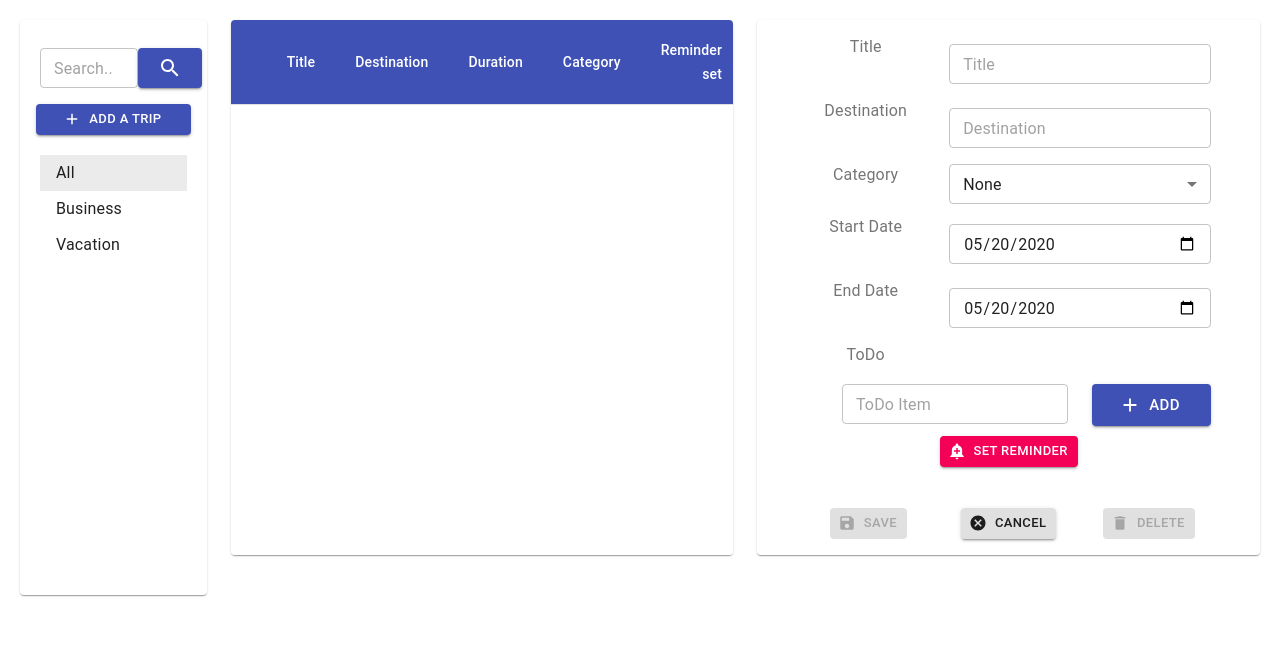
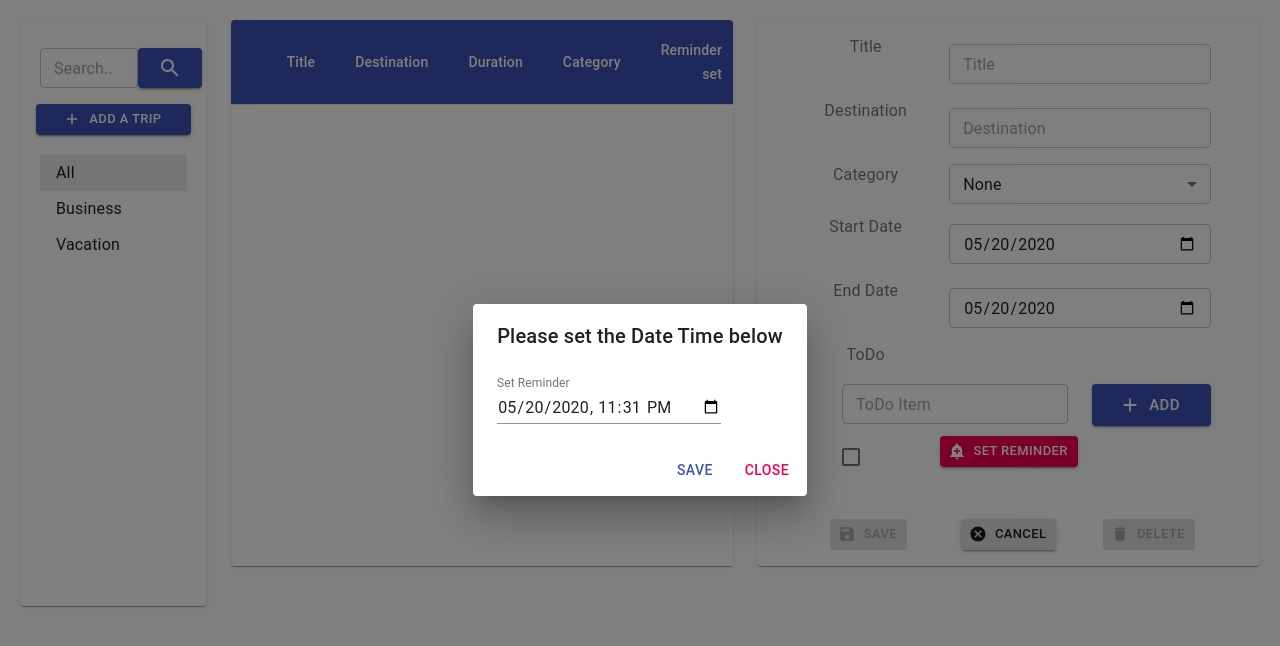
Before and after one commit to JackPriyan/Trip_app, a React (Create React App) app: page / in a window 1280 px wide. Both pictures are taken after a click on the button "SET REMINDER". Shown: the top 646 px of the page. Built offline with nearby package versions, Linux system fonts and the light colour scheme.

Commit message:
implemented reminder UI and logics

```diff
--- a/src/Components/DetailsForm/form.js
+++ b/src/Components/DetailsForm/form.js
@@ -19,7 +19,7 @@ import moment from 'moment'
 import Checkbox from '@material-ui/core/Checkbox';
 import { connect } from 'react-redux'
 import {SaveTrip, DeleteTrip,SaveTripCancel} from '../../actions/action'
-
+import AlertDialog from '../../Components/Dialog/dialog'
 const theme = createMuiTheme({
     palette: {
       primary: green,
@@ -57,10 +57,12 @@ class form extends Component {
         console.log("form props => ",props);
         const date = new Date();
         const todayDate = moment(date).format("yyyy-MM-DD");
+        const todayDateTime = moment().format("YYYY-MM-DD[T]HH:mm");
         const startDate = moment(date).format("yyyy-MM-DD");
         const endDate = startDate;
         const item = props.item;
         const initialState = {todayDate : todayDate,
+                                todayDateTime: todayDateTime,
                                 startDate: startDate,
                                 endDate : endDate,
                                 category: 0,
@@ -73,7 +75,8 @@ class form extends Component {
                                 isReminderSet:false,
                                 reminderTime:'',
                                 selectedTripId: null,
-                                id:null};
+                                id:null,
+                                isReminderClicked:false};
         this.state = {...initialState, initialState : initialState, item:props.item};
         //window.localStorage.clear();
 
@@ -105,7 +108,8 @@ class form extends Component {
                 destination: item.destination,
                 isReminderSet:item.isReminderSet,
                 reminderTime:item.reminderTime,
-                id: item.id});
+                id: item.id,
+                isReminderClicked: false});
         }
       }
 
@@ -142,9 +146,17 @@ class form extends Component {
 
 
         const handleChange = (name, event, itemIndex = 0) => {
-            const value = event.target.value;
+            const value = event ? event.target ? event.target.value : 0: 0 ;
             var newState;
             switch(name){
+                case "setReminder":
+                    newState = {
+                        ...this.state, isReminderSet : !this.state.isReminderSet};
+                    break;
+                case "openReminder":
+                    newState = {
+                        ...this.state, isReminderClicked: !this.state.isReminderClicked, isReminderSet : !this.state.isReminderSet};
+                    break;
                 case "title":
                     newState = {
                         ...this.state, title: value};
@@ -419,7 +431,11 @@ class form extends Component {
                     </Grid>
                     <Grid container spacing={2}>
                         <Grid item xs={3}>
-
+                        <AlertDialog isOpen={this.state.isReminderClicked}
+                                        onClose={(event) => handleChange("setReminder", event)}
+                                        minDate={this.state.todayDateTime}/>
+                        <Checkbox   name={"Check"}
+                                    onChange={(event) => handleChange("setReminder", event)}></Checkbox>
                         </Grid>
                         <Grid item xs={6}>
                             <Button
@@ -428,7 +444,7 @@ class form extends Component {
                                 color="secondary"
                                 className={classes.button}
                                 startIcon={<AddAlertIcon />}
-                                onClick={(event) => handleChange("setReminder", event)}>
+                                onClick={(event) => handleChange("openReminder", event)}>
                                 Set Reminder
                             </Button>
                         </Grid>
--- /dev/null
+++ b/src/Components/Dialog/dialog.js
@@ -0,0 +1,55 @@
+import React from 'react';
+import Button from '@material-ui/core/Button';
+import Dialog from '@material-ui/core/Dialog';
+import DialogActions from '@material-ui/core/DialogActions';
+import DialogContent from '@material-ui/core/DialogContent';
+import DialogContentText from '@material-ui/core/DialogContentText';
+import DialogTitle from '@material-ui/core/DialogTitle';
+import TextField from '@material-ui/core/TextField';
+
+export default function AlertDialog({isOpen, onClose, minDate }) {
+  const [open, setOpen] = React.useState(isOpen);
+
+  const handleClickOpen = () => {
+    setOpen(true);
+  };
+
+  const handleClose = () => {
+    onClose();
+  };
+
+  return (
+    <div>
+      <Dialog
+        open={isOpen}
+        onClose={handleClose}
+        aria-labelledby="alert-dialog-title"
+        aria-describedby="alert-dialog-description"
+      >
+        <DialogTitle id="alert-dialog-title">{"Please set the Date Time below"}</DialogTitle>
+        <DialogContent>
+          <DialogContentText id="alert-dialog-description">
+          <TextField
+                        id="datetime-local"
+                        label="Set Reminder"
+                        type="datetime-local"
+                        defaultValue={minDate}
+                        InputLabelProps={{
+                        shrink: true
+                        }}
+                        InputProps={{inputProps: { min: minDate} }}
+                    />
+          </DialogContentText>
+        </DialogContent>
+        <DialogActions>
+          <Button onClick={handleClose} color="primary">
+            Save
+          </Button>
+          <Button onClick={handleClose} color="secondary" autoFocus>
+            Close
+          </Button>
+        </DialogActions>
+      </Dialog>
+    </div>
+  );
+}
--- a/src/Components/TripList/grid_list.js
+++ b/src/Components/TripList/grid_list.js
@@ -10,7 +10,8 @@ import Checkbox from '@material-ui/core/Checkbox';
 import {TripSelected} from '../../actions/action'
 import { connect } from 'react-redux'
 import {getAllTrips} from '../../actions/action'
-
+import NotificationsActiveIcon from '@material-ui/icons/NotificationsActive';
+import NotificationsOffIcon from '@material-ui/icons/NotificationsOff';
 class grid_list extends Component {
 
     constructor(props){
@@ -83,14 +84,13 @@ class grid_list extends Component {
                                     <Checkbox
                                         checked={index === this.props.selectedTrip}
                                         onChange={(event) => handleChange("rowSelected", event, index)}
-                                        inputProps={{ 'aria-label': 'select all desserts' }}
                                     />
                                 </TableCell>
                                 <TableCell align="right">{item.title}</TableCell>
                                 <TableCell align="right">{item.destination}</TableCell>
                                 <TableCell align="right">{item.duration+(item.duration > 1? " Days": " Day" )}</TableCell>
                                 <TableCell align="right">{itemType[item.category]}</TableCell>
-                                <TableCell align="right">{item.isReminderSet.toString()}</TableCell>
+                                <TableCell align="right">{item.isReminderSet?<NotificationsActiveIcon/>:<NotificationsOffIcon/>}</TableCell>
                                 <TableCell align="right">{checkDoneStatus(item.todos) === 2 ?"Done":"Yes"}</TableCell>
                                 <TableCell align="right">{itemStatus[checkDoneStatus(item.todos)]}</TableCell>
                             </TableRow>
```
